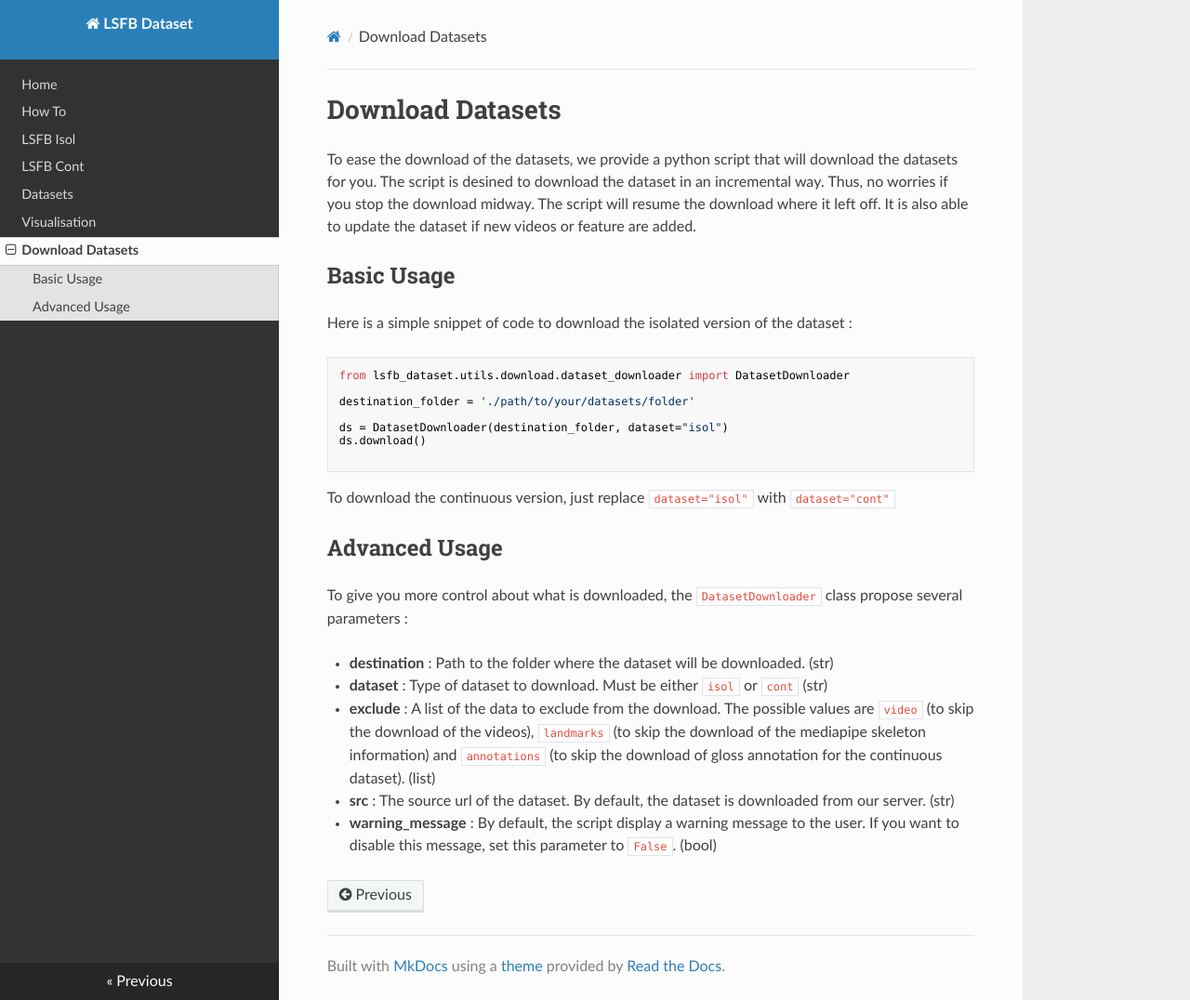
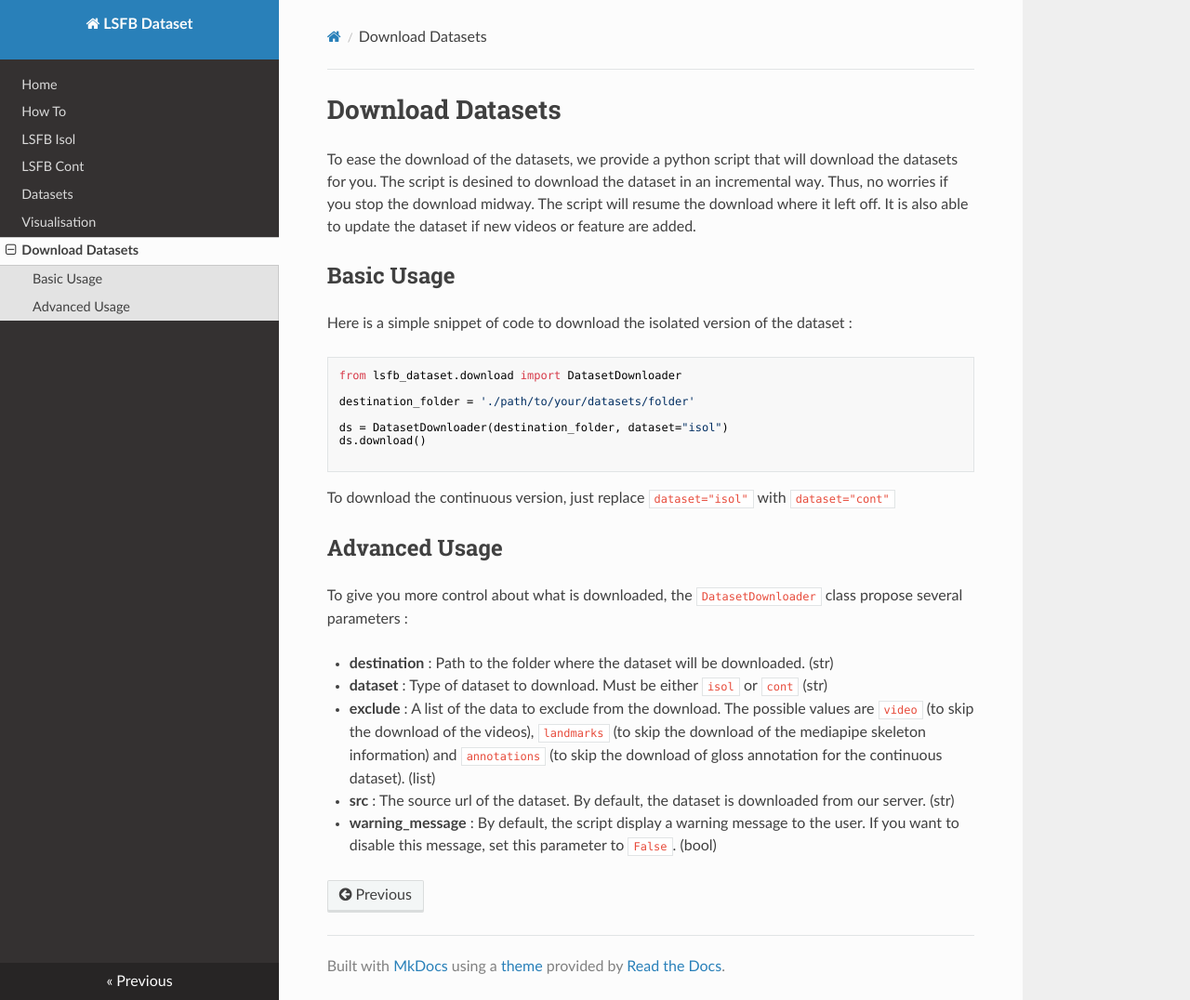
Before and after one commit to LSFB-Team/lsfb-dataset, an MkDocs documentation site: the page built from docs/download.md, in a window 1280 px wide and 1076 px high. Shown: the whole window at 93% size. Built offline with MkDocs 1.6.1, drawn with Linux system fonts in a browser that asks for light colours; nearby versions of some CDN libraries.

Commit message:
Updating doc for downloader

````diff
--- a/docs/download.md
+++ b/docs/download.md
@@ -7,7 +7,7 @@ To ease the download of the datasets, we provide a python script that will downl
 Here is a simple snippet of code to download the isolated version of the dataset :
 
 ```python
-from lsfb_dataset.utils.download.dataset_downloader import DatasetDownloader
+from lsfb_dataset.download import DatasetDownloader
 
 destination_folder = './path/to/your/datasets/folder'
 
````
